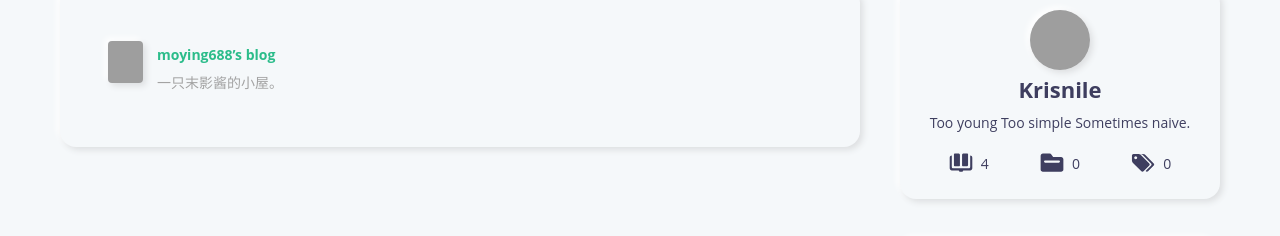
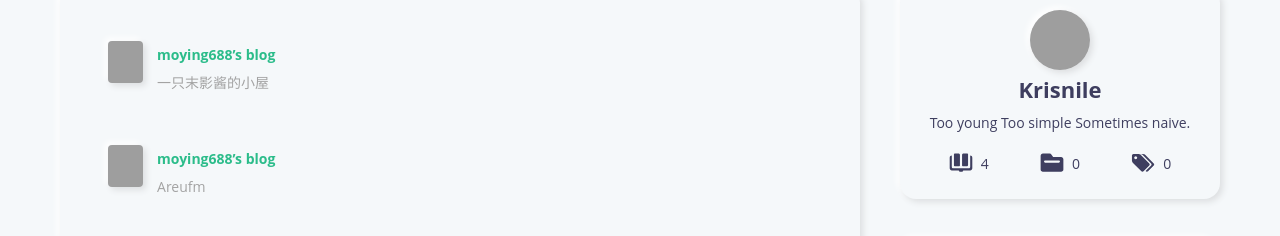
Before and after one commit to Krisnile/Krisnile.github.io, a plain HTML site: page links/index.html in a window 1280 px wide. Shown: the part 567-803 px from the top of the page. Drawn offline with nearby package versions, Linux system fonts and the light colour scheme; grey boxes are pictures that could not be loaded.

Commit message:
blog update

```diff
--- a/links/index.html
+++ b/links/index.html
@@ -192,7 +192,20 @@
                   <div>
                      <a target="_blank" rel="noopener" href="https://moying688.github.io/">moying688’s blog</a>
                   </div>
-                  <div class="info">一只末影酱的小屋。</div>
+                  <div class="info">一只末影酱的小屋</div>
+               </div>
+            </div>
+         </div>
+      </div>
+      <div class="links-content">
+         <div class="link-navigation">
+            <div class="card">
+               <img class="ava" src="https://files.catbox.moe/hrwma6.gif?t=844dc9fe-0844-4c7a-ad34-f1e99cdd7dbc" />
+               <div class="card-header">
+                  <div>
+                     <a target="_blank" rel="noopener" href="https://blog-ivory-rho.vercel.app/">moying688’s blog</a>
+                  </div>
+                  <div class="info">Areufm</div>
                </div>
             </div>
          </div>
```
